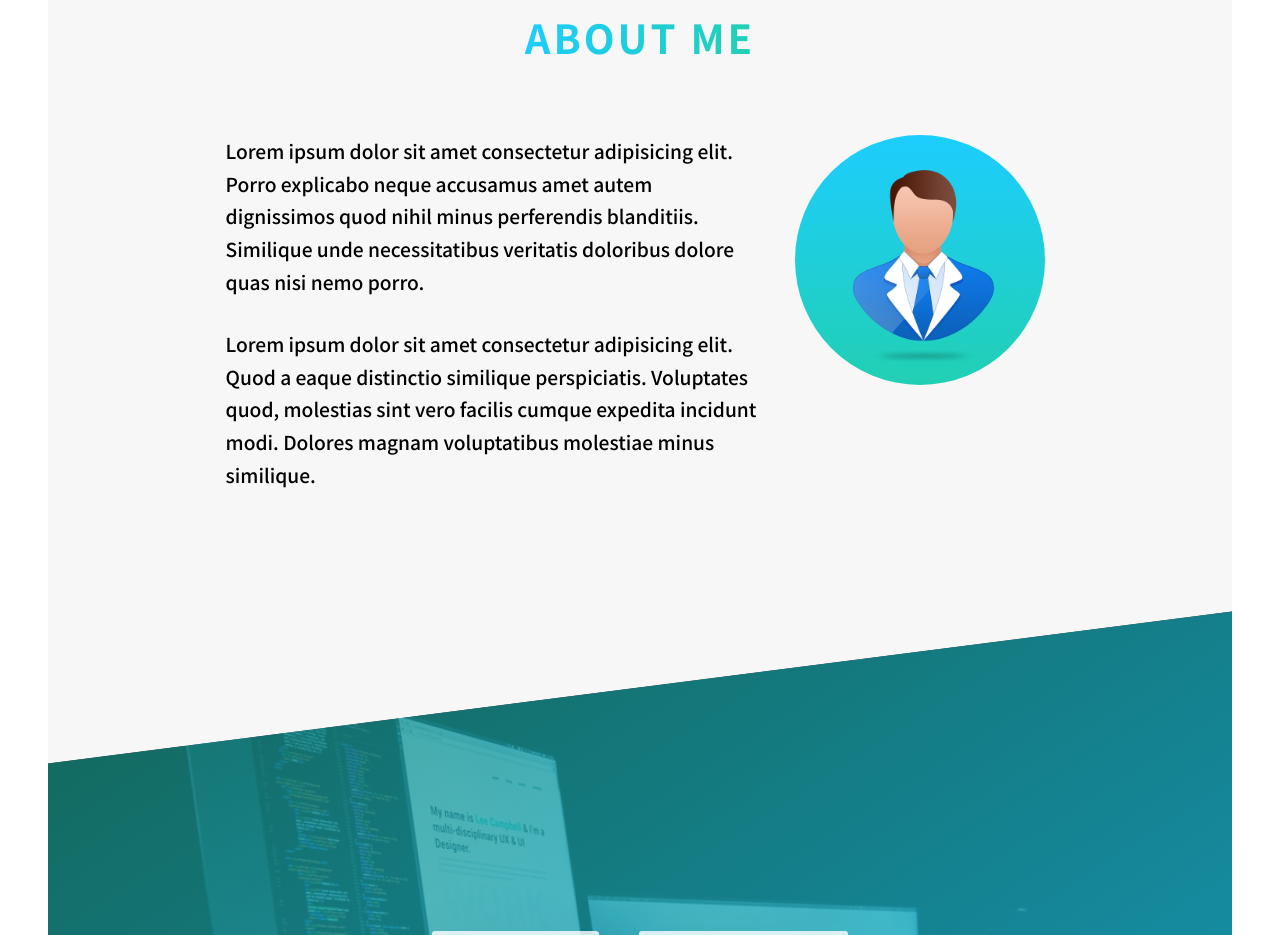
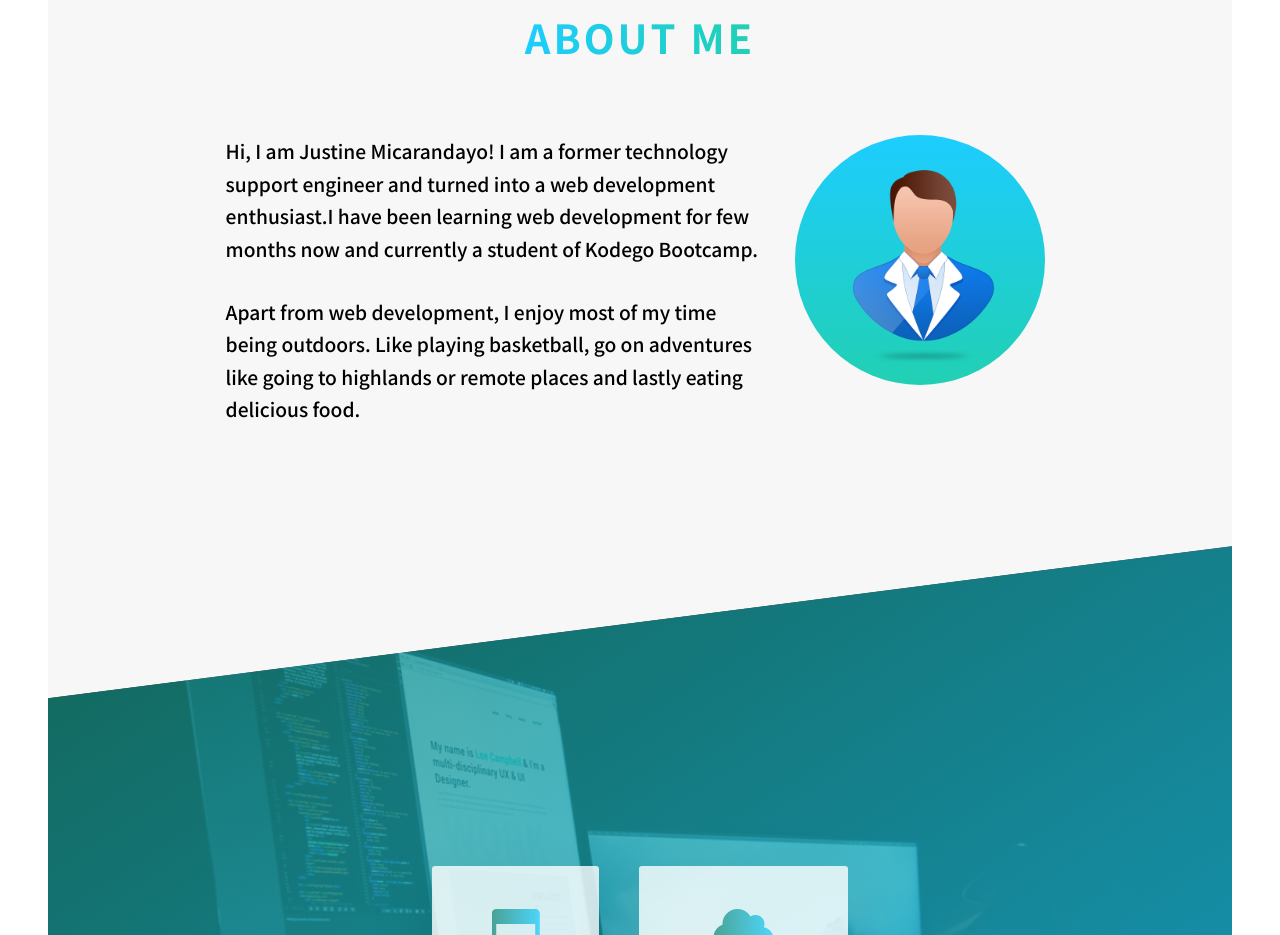
Before and after one commit to jmicarandayo/jmicarandayo.github.io, a plain HTML site: page index.html in a window 1280 px wide. Shown: the part 925-1860 px from the top of the page. Drawn offline with Linux system fonts and the light colour scheme.

Commit message:
Update about section

```diff
--- a/index.html
+++ b/index.html
@@ -11,7 +11,7 @@
     <link rel="stylesheet" href="https://use.fontawesome.com/releases/v5.15.3/css/all.css" integrity="sha384-SZXxX4whJ79/gErwcOYf+zWLeJdY/qpuqC4cAa9rOGUstPomtqpuNWT9wdPEn2fk" crossorigin="anonymous">
     <!-- Add icon library -->
     <link rel="stylesheet" href="https://cdnjs.cloudflare.com/ajax/libs/font-awesome/4.7.0/css/font-awesome.min.css">
-    <title>Document</title>
+    <title>Justine Micarandayo - Web Developer</title>
 </head>
 <body>
     <!-- Header -->
@@ -36,9 +36,9 @@
            </div>
            <div class="row-about">
                 <div>
-                    <p class="paragraph">Lorem ipsum dolor sit amet consectetur adipisicing elit. Porro explicabo neque accusamus amet autem dignissimos quod nihil minus perferendis blanditiis. Similique unde necessitatibus veritatis doloribus dolore quas nisi nemo porro.</p>
+                    <p class="paragraph">Hi, I am Justine Micarandayo! I am a former technology support engineer and turned into a web development enthusiast.I have been learning web development for few months now and currently a student of Kodego Bootcamp. </p>
 
-                    <p class="paragraph">Lorem ipsum dolor sit amet consectetur adipisicing elit. Quod a eaque distinctio similique perspiciatis. Voluptates quod, molestias sint vero facilis cumque expedita incidunt modi. Dolores magnam voluptatibus molestiae minus similique.</p>
+                    <p class="paragraph">Apart from web development, I enjoy most of my time being outdoors. Like playing basketball, go on adventures like going to highlands or remote places and lastly eating delicious food.</p>
                 </div>
                 <div class="text-center">
                     <img class="img" src="./assets/imgs/avatar/avatar.png" alt="">
```
